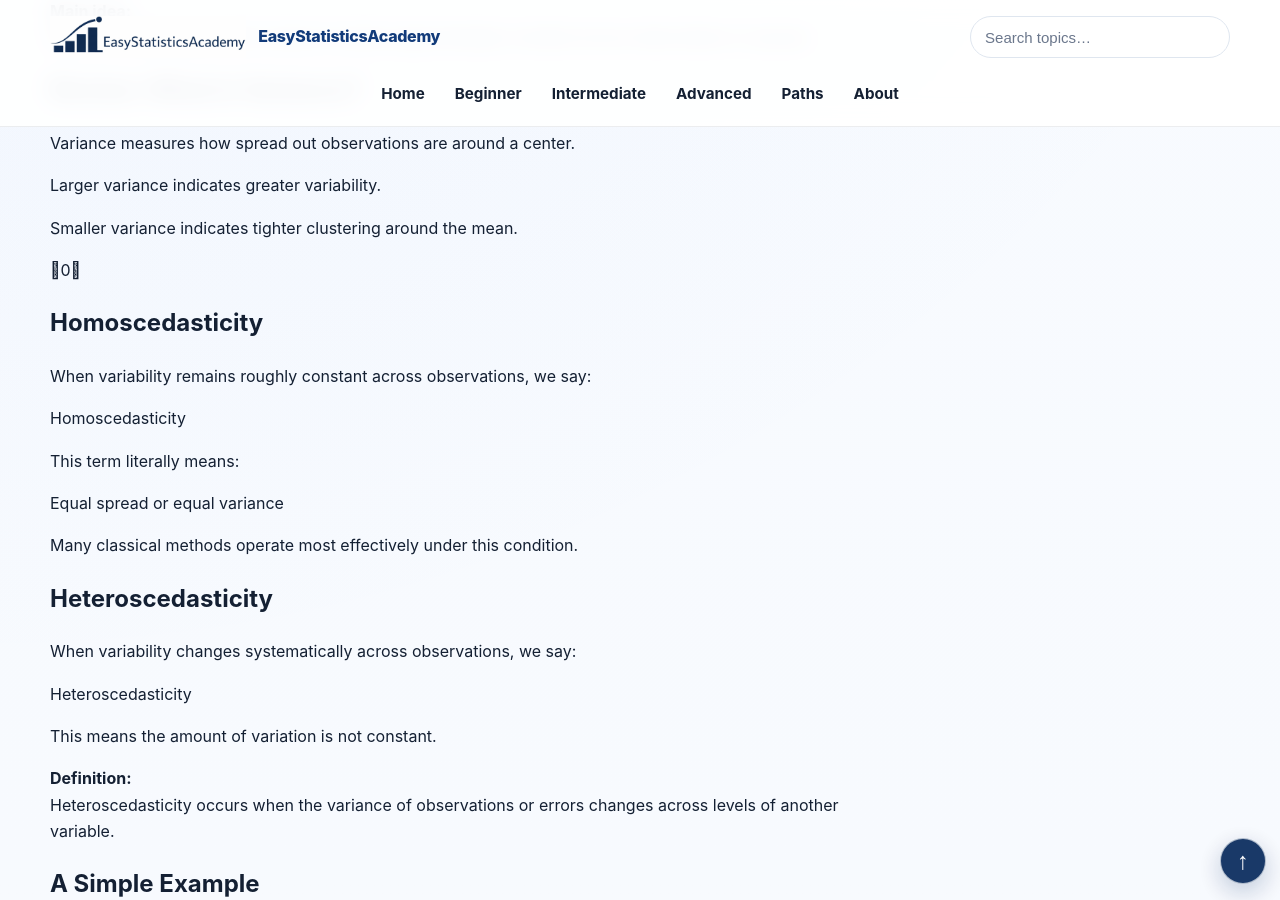
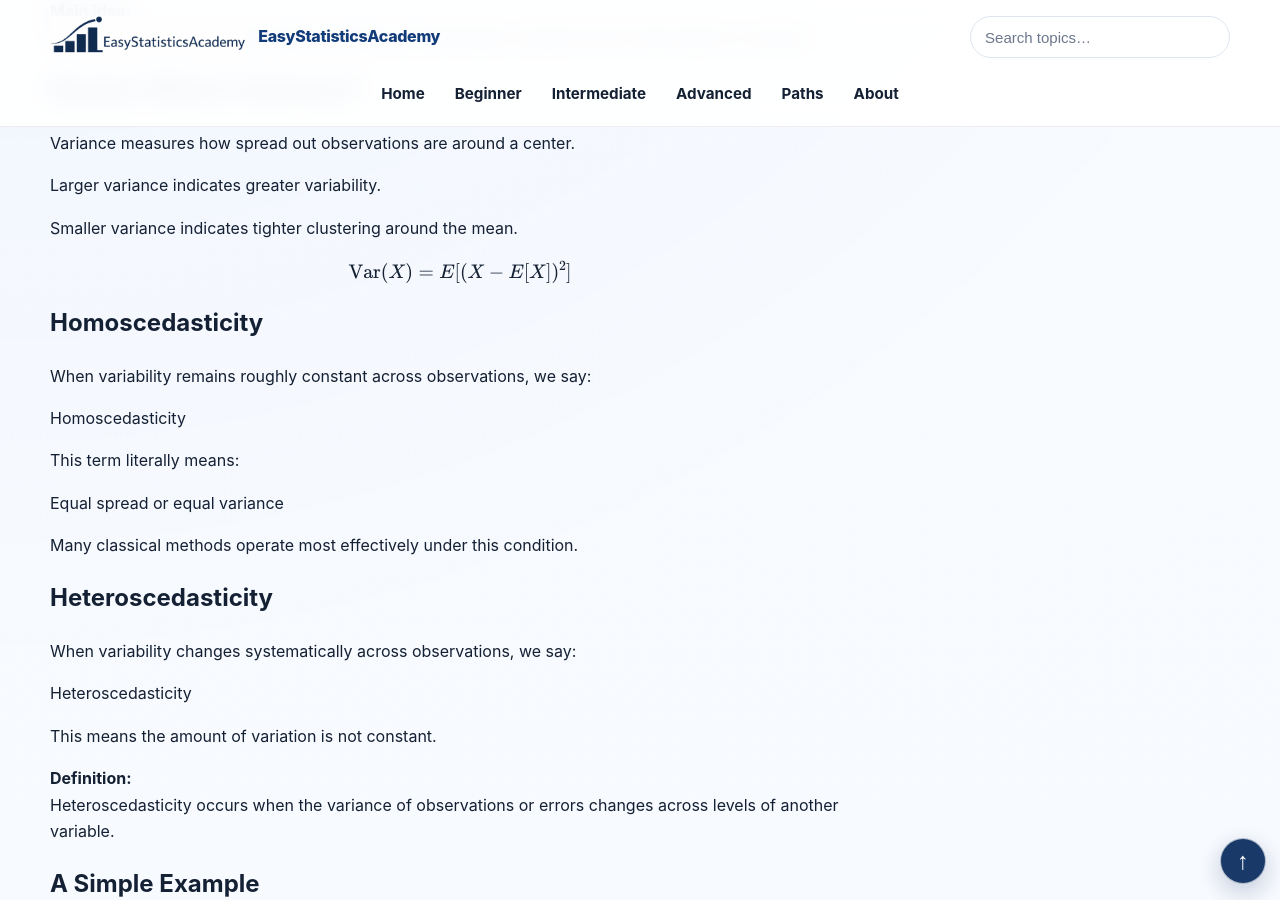
Before and after one commit to ammar-homaida-statistics/easystatisticsacademy, a Jekyll site: the page built from inference/assumptions-robustness/heteroscedasticity-variance-issues/index.md, in a window 1280 px wide and 900 px high, scrolled down 823 px. Built offline with Jekyll 4.4.1, drawn with Linux system fonts in a browser that asks for light colours.

Commit message:
Restore verified mathematical expression in heteroscedasticity-variance-issues

```diff
--- a/inference/assumptions-robustness/heteroscedasticity-variance-issues/index.md
+++ b/inference/assumptions-robustness/heteroscedasticity-variance-issues/index.md
@@ -107,7 +107,11 @@ sidebar: false
       Smaller variance indicates tighter clustering around the mean.
     </p>
 
-    0
+
+    \[
+    \operatorname{Var}(X)=E[(X-E[X])^2]
+    \]
+
 
     <h2>Homoscedasticity</h2>
 
```
